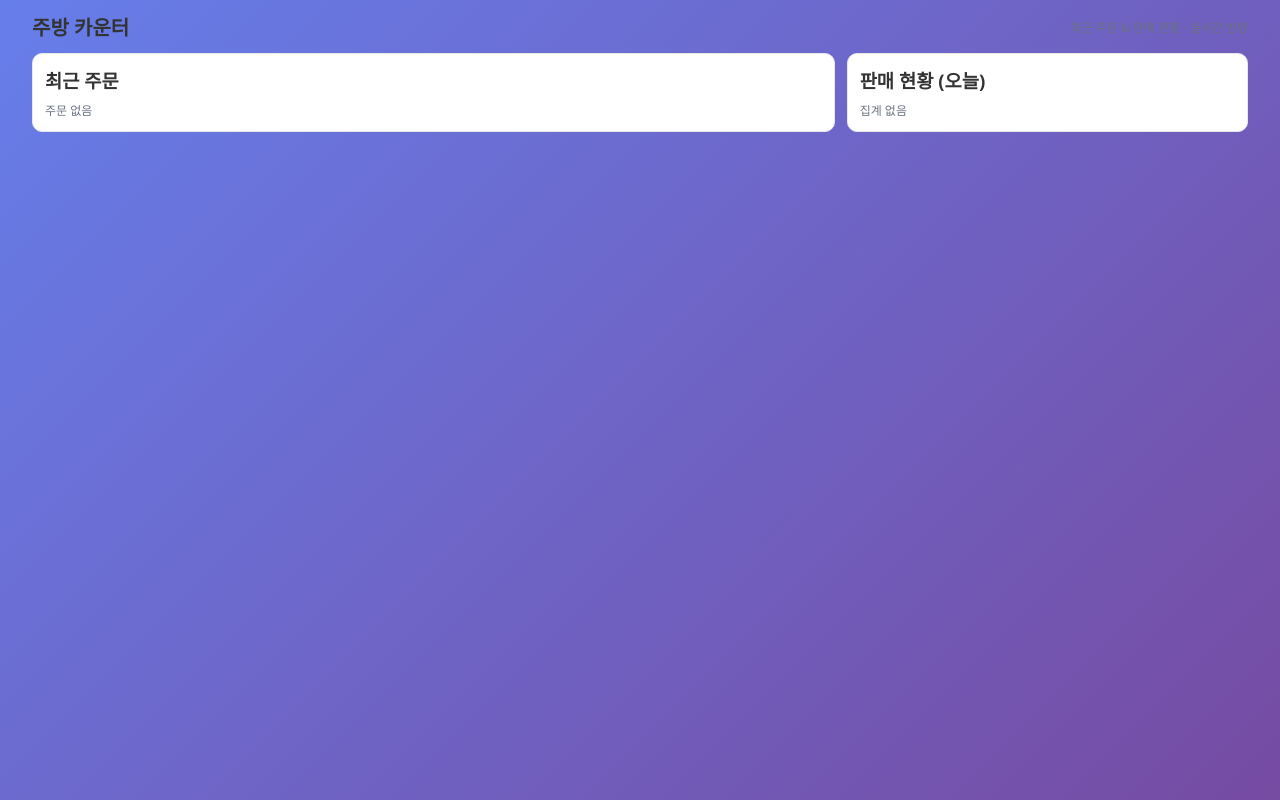
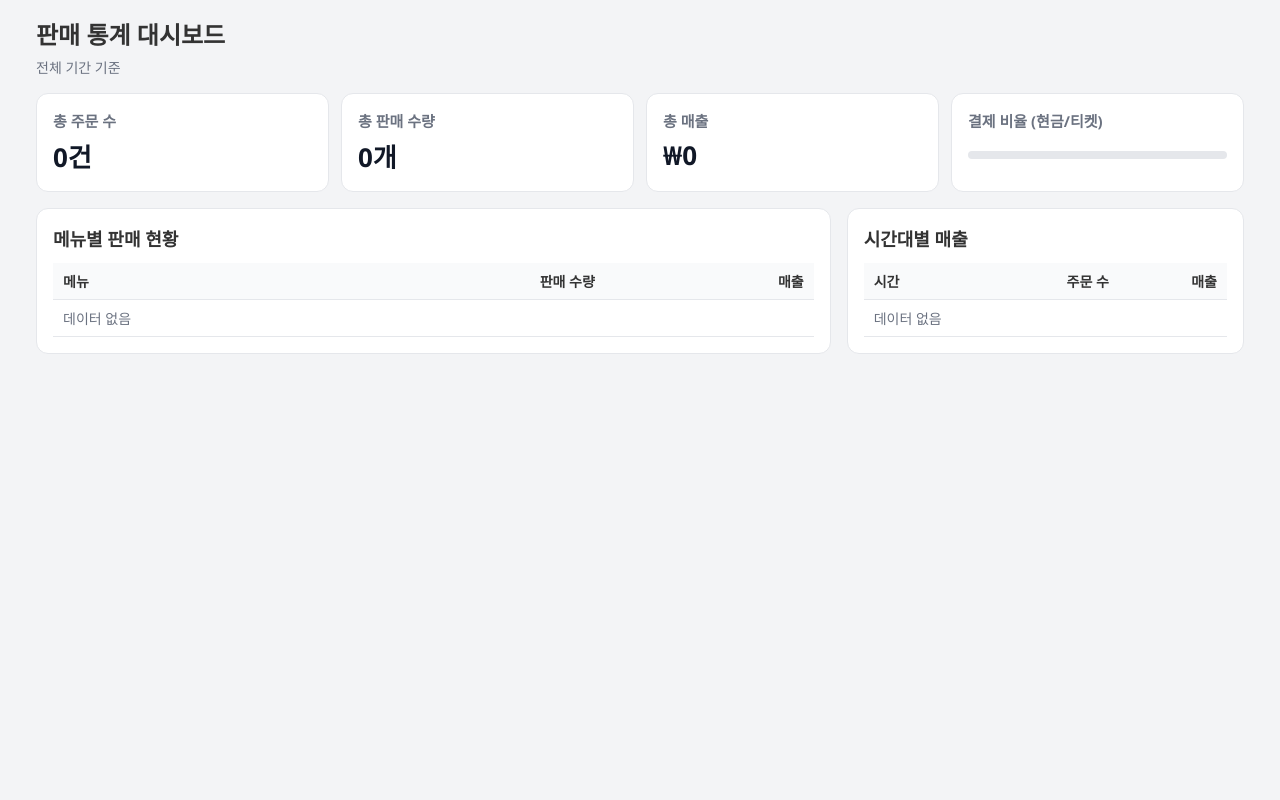
Before and after one commit to rlagycks/bazaar_kiosk, a Django app: template orders/templates/orders/b1_counter.html in a window 1280 px wide. Run offline with Django 4.2, Linux system fonts and the light colour scheme; the template is opened without the code that fills it, so the values that code supplies are empty; parts of the project's set-up code (start-up, migrations or seed data) failed here and were passed over; some libraries are stand-ins or nearby versions.

Commit message:
feat : 주방 카운터 -> 통계 페이지로 수정

```diff
--- a/orders/templates/orders/b1_counter.html
+++ b/orders/templates/orders/b1_counter.html
@@ -4,327 +4,181 @@
 <head>
   <meta charset="utf-8" />
   <meta name="viewport" content="width=device-width,initial-scale=1" />
-  <title>주방 카운터</title>
+  <title>판매 통계 대시보드</title>
   <link rel="stylesheet" href="{% static 'orders/ui/styles.css' %}">
   <style>
-    .wrap{max-width:1240px;margin:0 auto;padding:12px;}
-    .hdr{display:flex;justify-content:space-between;align-items:center;margin-bottom:12px}
-    .hdr h2{margin:0;font-size:20px}
-    .layout{display:grid;grid-template-columns:2fr 1fr;gap:12px}
-    @media (max-width:960px){.layout{grid-template-columns:1fr;}}
-    .panel{background:#fff;border:1px solid var(--color-border,#e5e7eb);border-radius:10px;padding:12px}
-    .title{font-weight:700;margin:0 0 8px 0}
-    .order{border-bottom:1px solid #e5e7eb;padding:12px 0 10px 0}
-    .order-head{display:flex;justify-content:space-between;gap:12px;align-items:flex-start}
-    .row{display:flex;justify-content:space-between;gap:8px;align-items:center}
-    .muted{color:#6b7280;font-size:12px}
-    .badge{display:inline-block;font-size:12px;padding:2px 8px;border-radius:9999px;border:1px solid #d1d5db;background:#fff}
-    .badge.ready{background:#10b981;color:#fff;border-color:#10b981}
-    .badge.prep{background:#f59e0b;color:#fff;border-color:#f59e0b}
-    .badge.pay{margin-left:6px}
-    .badge.pay.cash{background:#111827;color:#fff;border-color:#111827}
-    .badge.pay.ticket{background:#4338ca;color:#fff;border-color:#4338ca}
-    .badge.pay.combo{background:#2563eb;color:#fff;border-color:#2563eb}
-    .num{font-variant-numeric:tabular-nums}
-    .order-total{margin:6px 0 4px 0;font-weight:600;}
-    .cancel-btn{background:transparent;border:none;color:#9ca3af;font-size:20px;line-height:1;cursor:pointer;padding:0 4px;}
-    .cancel-btn:hover{color:#ef4444;}
-    .cancel-btn:disabled{opacity:0.35;cursor:not-allowed;}
+    body{background:#f3f4f6;}
+    .wrap{max-width:1240px;margin:0 auto;padding:16px;}
+    .hdr{display:flex;flex-direction:column;gap:6px;margin-bottom:16px;}
+    .hdr h2{margin:0;font-size:24px;}
+    .muted{color:#6b7280;font-size:14px;}
+    .grid-summary{display:grid;grid-template-columns:repeat(auto-fit,minmax(220px,1fr));gap:12px;margin-bottom:16px;}
+    .summary-card{background:#fff;border:1px solid #e5e7eb;border-radius:12px;padding:16px;display:flex;flex-direction:column;gap:6px;}
+    .summary-card h3{margin:0;font-size:15px;color:#6b7280;}
+    .summary-value{font-size:26px;font-weight:700;color:#111827;}
+    .layout{display:grid;grid-template-columns:2fr 1fr;gap:16px;}
+    @media (max-width:980px){.layout{grid-template-columns:1fr;}}
+    .panel{background:#fff;border:1px solid #e5e7eb;border-radius:12px;padding:16px;}
+    .panel h3{margin:0 0 12px 0;font-size:18px;}
+    table{width:100%;border-collapse:collapse;}
+    th,td{padding:8px 10px;border-bottom:1px solid #e5e7eb;text-align:left;font-size:14px;}
+    th{background:#f9fafb;font-weight:600;}
+    .text-right{text-align:right;}
+    .chips{display:flex;flex-wrap:wrap;gap:8px;}
+    .chip{background:#eef2ff;color:#3730a3;border-radius:999px;padding:6px 12px;font-weight:600;}
+    .ratio-bar{height:8px;background:#e5e7eb;border-radius:999px;overflow:hidden;margin-top:8px;}
+    .ratio-fill{height:100%;background:#2563eb;}
   </style>
 </head>
 <body>
   <div class="wrap">
-    <div class="hdr">
-      <h2>주방 카운터</h2>
-      <div class="muted">최근 주문 & 판매 현황 · 실시간 반영</div>
-    </div>
+    <header class="hdr">
+      <h2>판매 통계 대시보드</h2>
+      <div class="muted" id="periodLabel">전체 기간 기준</div>
+    </header>
+
+    <section class="grid-summary">
+      <div class="summary-card">
+        <h3>총 주문 수</h3>
+        <div class="summary-value" id="summaryOrders">0건</div>
+      </div>
+      <div class="summary-card">
+        <h3>총 판매 수량</h3>
+        <div class="summary-value" id="summaryItems">0개</div>
+      </div>
+      <div class="summary-card">
+        <h3>총 매출</h3>
+        <div class="summary-value" id="summaryRevenue">₩0</div>
+      </div>
+      <div class="summary-card">
+        <h3>결제 비율 (현금/티켓)</h3>
+        <div class="chips" id="paymentChips"></div>
+        <div class="ratio-bar">
+          <div class="ratio-fill" id="paymentRatioFill" style="width:0%;"></div>
+        </div>
+      </div>
+    </section>
 
     <div class="layout">
-      <!-- 좌: 최근 주문 -->
       <section class="panel">
-        <h3 class="title">최근 주문</h3>
-        <div id="recent"></div>
+        <h3>메뉴별 판매 현황</h3>
+        <table>
+          <thead>
+            <tr>
+              <th>메뉴</th>
+              <th class="text-right">판매 수량</th>
+              <th class="text-right">매출</th>
+            </tr>
+          </thead>
+          <tbody id="menuTableBody">
+            <tr><td colspan="3" class="muted">데이터 없음</td></tr>
+          </tbody>
+        </table>
       </section>
 
-      <!-- 우: 판매 현황 -->
       <aside class="panel">
-        <h3 class="title">판매 현황 (오늘)</h3>
-        <div id="stats"></div>
+        <h3>시간대별 매출</h3>
+        <table>
+          <thead>
+            <tr>
+              <th>시간</th>
+              <th class="text-right">주문 수</th>
+              <th class="text-right">매출</th>
+            </tr>
+          </thead>
+          <tbody id="hourlyTableBody">
+            <tr><td colspan="3" class="muted">데이터 없음</td></tr>
+          </tbody>
+        </table>
       </aside>
     </div>
   </div>
 
-  <script src="https://cdn.jsdelivr.net/npm/@supabase/supabase-js@2"></script>
   <script>
-    const SUPABASE_URL = "{{ supabase_url|default:'' }}";
-    const SUPABASE_ANON_KEY = "{{ supabase_anon_key|default:'' }}";
     const KRW = n => (Number(n)||0).toLocaleString('ko-KR');
-    const getCookie = (name)=>{
-      const m=document.cookie.match('(^|;)\\s*'+name+'\\s*=\\s*([^;]+)');
-      return m?decodeURIComponent(m.pop()):'';
-    };
-    const CSRF = getCookie('csrftoken');
-    const ORDER_STATUS_URL = "{% url 'orders:order-status' 0 %}";
-    const ORDER_DETAIL_URL = "{% url 'orders:order-detail' 0 %}";
-    const ORDERS_URL = "{% url 'orders:orders-collection' %}" + "?floor=B1&types=DINE_IN,TAKEOUT&limit=80";
-    const AUTO_MS = 5000;
-    const RECENT_LIMIT = 50;
-    const STATS_REFRESH_MS = 30 * 60 * 1000;
-    const ORDER_STORE = new Map();
-    const ORDER_REFRESH_QUEUE = new Set();
-    let supabaseClient = null;
-    let realtimeChannel = null;
-    let realtimeEnabled = false;
-    let pollTimer = null;
-
     async function getJSON(url){
-      const r=await fetch(url,{credentials:'same-origin'});
-      if(!r.ok) throw new Error('HTTP '+r.status);
-      return r.json();
-    }
-
-    async function patchJSON(url, data){
-      const r = await fetch(url,{
-        method:'PATCH',
-        credentials:'same-origin',
-        headers:{
-          'Content-Type':'application/json',
-          'X-CSRFToken': CSRF || ''
-        },
-        body: JSON.stringify(data||{})
-      });
+      const r = await fetch(url,{credentials:'same-origin'});
       if(!r.ok){
-        const txt = await r.text().catch(()=> '');
-        throw new Error(txt || ('HTTP '+r.status));
+        const text = await r.text().catch(()=> '');
+        throw new Error(text || ('HTTP '+r.status));
       }
       return r.json();
     }
 
-    function upsertOrder(order){
-      if (!order || order.status === 'CANCELLED'){
-        if (order && ORDER_STORE.has(order.id)){
-          ORDER_STORE.delete(order.id);
-        }
+    function renderSummary(summary){
+      document.getElementById('summaryOrders').textContent = (summary.orders||0) + '건';
+      document.getElementById('summaryItems').textContent = (summary.items||0) + '개';
+      document.getElementById('summaryRevenue').textContent = '₩' + KRW(summary.revenue||0);
+    }
+
+    function renderPayment(payment){
+      const chips = document.getElementById('paymentChips');
+      const ratioFill = document.getElementById('paymentRatioFill');
+      const total = (payment.cash||0) + (payment.ticket||0);
+      const cashPercent = total ? Math.round((payment.cash||0)/total*100) : 0;
+      const ticketPercent = 100 - cashPercent;
+      chips.innerHTML = `
+        <span class="chip">현금 ₩${KRW(payment.cash||0)} (${cashPercent}%)</span>
+        <span class="chip">티켓 ₩${KRW(payment.ticket||0)} (${ticketPercent}%)</span>
+      `;
+      ratioFill.style.width = cashPercent + '%';
+    }
+
+    function renderMenu(menu){
+      const body = document.getElementById('menuTableBody');
+      if(!menu.length){
+        body.innerHTML = '<tr><td colspan="3" class="muted">데이터 없음</td></tr>';
         return;
       }
-      ORDER_STORE.set(order.id, order);
+      body.innerHTML = menu.map(row=>`
+        <tr>
+          <td>${row.name}</td>
+          <td class="text-right">${KRW(row.qty||0)}</td>
+          <td class="text-right">₩${KRW(row.amount||0)}</td>
+        </tr>
+      `).join('');
     }
 
-    function renderRecent(){
-      const list = Array.from(ORDER_STORE.values())
-        .filter(o => o.status !== 'CANCELLED')
-        .sort((a,b)=> new Date(b.created_at).getTime() - new Date(a.created_at).getTime())
-        .slice(0, RECENT_LIMIT);
-      let html = '';
-      for (const o of list){
-        const orderNo = o.order_no ? ('#'+o.order_no) : '-';
-        const flags = [];
-        if (o.table) flags.push('테이블 ' + (o.table.number || o.table.id));
-        if (o.is_takeout || o.order_type === 'TAKEOUT') flags.push('포장');
-        const title = flags.length ? flags.join(' · ') : '주문';
-        const items = (o.items||[]).map(i => i.menu_item_name + '×' + i.qty).join(', ');
-        const total = '₩'+KRW(o.total_price||0);
-        const cashAmt = Number(o.received_cash_amount||0);
-        const ticketAmt = Number(o.received_ticket_amount||0);
-        const gotParts = [];
-        if(cashAmt){ gotParts.push('현금 ₩'+KRW(cashAmt)); }
-        if(ticketAmt){ gotParts.push('티켓 ₩'+KRW(ticketAmt)); }
-        const got = gotParts.length ? gotParts.join(' + ') : ((o.received_amount!=null) ? ('₩'+KRW(o.received_amount)) : '-');
-        const changeValue = (o.change_amount!=null) ? Math.max(0, o.change_amount) : null;
-        const chg   = (changeValue!=null) ? ('₩'+KRW(changeValue)) : '-';
-        const statusClass = (o.status==='READY') ? 'ready' : 'prep';
-        const statusName  = (o.status==='READY') ? '준비완료' : '준비중';
-        let payBadgeCls = 'badge pay cash';
-        let payLabel = '현금';
-        if(o.payment_method === 'TICKET'){
-          payBadgeCls = 'badge pay ticket';
-          payLabel = '티켓';
-        }else if(o.payment_method === 'CASH_TICKET'){
-          payBadgeCls = 'badge pay combo';
-          payLabel = '현금+티켓';
+    function renderHourly(hourly){
+      const body = document.getElementById('hourlyTableBody');
+      if(!hourly.length){
+        body.innerHTML = '<tr><td colspan="3" class="muted">데이터 없음</td></tr>';
+        return;
+      }
+      body.innerHTML = hourly.map(row=>`
+        <tr>
+          <td>${row.hour || '-'}</td>
+          <td class="text-right">${row.orders||0}</td>
+          <td class="text-right">₩${KRW(row.revenue||0)}</td>
+        </tr>
+      `).join('');
+    }
+
+    async function loadDashboard(){
+      try{
+        const data = await getJSON("{% url 'orders:stats-dashboard' %}");
+        const period = data.period || {};
+        const labelParts = [];
+        if(period.start_date || period.end_date){
+          labelParts.push([period.start_date, period.end_date].filter(Boolean).join(' ~ '));
+        }else{
+          labelParts.push('전체 기간');
         }
-        const cancelBtn = (o.status !== 'READY')
-          ? '<button class="cancel-btn" onclick="cancelOrder('+o.id+')">×</button>'
-          : '';
-
-        html += ''
-          + '<div class="order">'
-          +   '<div class="order-head">'
-          +     '<div><strong>['+orderNo+'] '+title+'</strong> '
-          +       '<span class="badge '+statusClass+'">'+statusName+'</span>'
-          +       '<span class="'+payBadgeCls+'">'+payLabel+'</span>'
-          +     '</div>'
-          +     cancelBtn
-          +   '</div>'
-          +   '<div class="muted">'+items+'</div>'
-          +   '<div class="muted">총액: '+total+' · 받은돈: '+got+' · 거스름돈: '+chg+'</div>'
-          + '</div>';
-      }
-      document.getElementById('recent').innerHTML = html || '<div class="muted">주문 없음</div>';
-      if (ORDER_STORE.size > RECENT_LIMIT * 3){
-        const keep = new Set(list.map(o=>o.id));
-        for (const id of Array.from(ORDER_STORE.keys())){
-          if (!keep.has(id)){
-            ORDER_STORE.delete(id);
-          }
+        if(period.floor){
+          labelParts.push('층: ' + period.floor);
         }
+        document.getElementById('periodLabel').textContent = labelParts.join(' · ') + ' 기준';
+        renderSummary(data.summary || {});
+        renderPayment(data.payment || {});
+        renderMenu(data.menu || []);
+        renderHourly(data.hourly || []);
+      }catch(e){
+        console.error('통계 로드 실패', e);
       }
     }
 
-    function replaceRecent(list){
-      ORDER_STORE.clear();
-      list.forEach(order=> upsertOrder(order));
-      renderRecent();
-    }
-
-    async function loadRecent(){
-      try{
-        const d = await getJSON(ORDERS_URL);
-        const list = (d.results || []).filter(o => o.status !== 'CANCELLED');
-        replaceRecent(list);
-      }catch(e){
-        document.getElementById('recent').innerHTML = '<div class="muted">최근 주문 로드 실패</div>';
-      }
-    }
-
-    async function loadStats(){
-      const url = "{% url 'orders:stats-menu-counts' %}" + "?floor=B1";
-      try{
-        const d = await getJSON(url);
-        const items = d.items || [];
-        let html = '';
-        for (let i=0;i<items.length;i++){
-          const r = items[i];
-          html += ''
-            + '<div class="row" style="border-bottom:1px solid #e5e7eb;padding:8px 0">'
-            +   '<div>'+ r.name +'</div>'
-            +   '<div class="num">'+ r.qty +'개 · ₩'+ KRW(r.amount||0) +'</div>'
-            + '</div>';
-        }
-        document.getElementById('stats').innerHTML = html || '<div class="muted">집계 없음</div>';
-      }catch(e){
-        document.getElementById('stats').innerHTML = '<div class="muted">집계 로드 실패</div>';
-      }
-    }
-
-    async function refreshOrder(orderId){
-      if(!orderId) return;
-      try{
-        const res = await fetch(ORDER_DETAIL_URL.replace('/0/','/'+orderId+'/'), {credentials:'same-origin'});
-        if (res.status === 404){
-          ORDER_STORE.delete(orderId);
-          renderRecent();
-          return;
-        }
-        if(!res.ok){
-          throw new Error('HTTP '+res.status);
-        }
-        const order = await res.json();
-        upsertOrder(order);
-        renderRecent();
-      }catch(e){
-        console.error('단건 주문 갱신 실패', e);
-      }
-    }
-
-    function queueOrderRefresh(orderId){
-      if(!orderId) return;
-      if(ORDER_REFRESH_QUEUE.has(orderId)) return;
-      ORDER_REFRESH_QUEUE.add(orderId);
-      setTimeout(()=>{
-        ORDER_REFRESH_QUEUE.delete(orderId);
-        refreshOrder(orderId);
-      }, 120);
-    }
-
-    function handleOrderEvent(payload){
-      const targetId = (payload.new && payload.new.id) || (payload.old && payload.old.id);
-      if (payload.eventType === 'DELETE'){
-        if (targetId){
-          ORDER_STORE.delete(targetId);
-          renderRecent();
-        }
-        return;
-      }
-      queueOrderRefresh(targetId);
-    }
-
-    function handleOrderItemEvent(payload){
-      const orderId = (payload.new && payload.new.order_id) || (payload.old && payload.old.order_id);
-      queueOrderRefresh(orderId);
-    }
-
-    function startPolling(){
-      if(realtimeEnabled) return;
-      if(pollTimer) clearInterval(pollTimer);
-      pollTimer = setInterval(loadRecent, AUTO_MS);
-    }
-
-    function stopPolling(){
-      if(pollTimer){
-        clearInterval(pollTimer);
-        pollTimer = null;
-      }
-    }
-
-    function initRealtime(){
-      if(!SUPABASE_URL || !SUPABASE_ANON_KEY || typeof window.supabase === "undefined"){
-        startPolling();
-        return;
-      }
-      try{
-        supabaseClient = window.supabase.createClient(SUPABASE_URL, SUPABASE_ANON_KEY);
-        realtimeChannel = supabaseClient.channel('b1-counter')
-          .on('postgres_changes',{event:'*',schema:'public',table:'orders_order'}, handleOrderEvent)
-          .on('postgres_changes',{event:'*',schema:'public',table:'orders_orderitem'}, handleOrderItemEvent);
-        realtimeChannel.subscribe((status)=>{
-          if(status === 'SUBSCRIBED'){
-            realtimeEnabled = true;
-            stopPolling();
-          }
-        });
-        setTimeout(()=>{
-          if(!realtimeEnabled){
-            startPolling();
-          }
-        }, 2000);
-      }catch(e){
-        console.error('Supabase realtime init 실패', e);
-        startPolling();
-      }
-    }
-
-    async function cancelOrder(orderId){
-      if(!orderId) return;
-      if(!confirm('이 주문을 취소할까요?')) return;
-      try{
-        await patchJSON(ORDER_STATUS_URL.replace('/0/','/'+orderId+'/'), {status:'CANCELLED'});
-        queueOrderRefresh(orderId);
-      }catch(e){
-        alert('취소 실패: '+e.message);
-      }
-    }
-    window.cancelOrder = cancelOrder;
-
-    document.addEventListener('DOMContentLoaded', function(){
-      loadRecent();
-      loadStats();
-      initRealtime();
-      setInterval(loadStats, STATS_REFRESH_MS);
-    });
-
-    document.addEventListener('visibilitychange', ()=>{
-      if(document.hidden){
-        stopPolling();
-      }else if(!realtimeEnabled){
-        startPolling();
-      }
-    });
-
-    window.addEventListener('beforeunload', ()=>{
-      if(supabaseClient && realtimeChannel){
-        supabaseClient.removeChannel(realtimeChannel);
-      }
+    document.addEventListener('DOMContentLoaded', ()=>{
+      loadDashboard();
     });
   </script>
 </body>
--- a/orders/urls.py
+++ b/orders/urls.py
@@ -28,4 +28,5 @@ urlpatterns = [
     path("api/orders/items/<int:item_id>/progress", api.order_item_progress, name="order-item-progress"),
     path("api/kitchen/menu-summary", api.kitchen_menu_summary, name="kitchen-menu-summary"),
     path("api/stats/menu-counts",   api.stats_menu_counts,    name="stats-menu-counts"),
+    path("api/stats/dashboard",     api.stats_dashboard,      name="stats-dashboard"),
 ]
--- a/orders/views/api.py
+++ b/orders/views/api.py
@@ -7,9 +7,11 @@ from django.views.decorators.http import require_http_methods
 from django.views.decorators.csrf import csrf_exempt  # 개발 편의. 운영 전 제거 권장.
 from django.views.decorators.cache import cache_page
 from django.db import transaction
-from django.db.models import Sum, F, IntegerField
+from django.db.models import Sum, F, IntegerField, Count
+from django.db.models.functions import TruncHour
 from django.utils import timezone
 from functools import lru_cache
+from datetime import datetime
 
 from orders.models import (
     FloorChoices, PaymentMethod, OrderType, OrderStatus, OrderSource,
@@ -76,6 +78,33 @@ def _order_base_queryset():
         Order.objects.select_related("table")
         .prefetch_related("items", "items__menu_item")
     )
+
+
+def _parse_date(date_str: str | None) -> datetime | None:
+    if not date_str:
+        return None
+    try:
+        return datetime.strptime(date_str, "%Y-%m-%d")
+    except ValueError:
+        return None
+
+
+def _date_limits(request: HttpRequest):
+    start = _parse_date(request.GET.get("start_date"))
+    end = _parse_date(request.GET.get("end_date"))
+    start_date = start.date() if start else None
+    end_date = end.date() if end else None
+    return start_date, end_date
+
+
+def _filtered_orders(request: HttpRequest):
+    start_date, end_date = _date_limits(request)
+    qs = Order.objects.filter(status__in=[OrderStatus.PREPARING, OrderStatus.READY])
+    if start_date:
+        qs = qs.filter(created_at__date__gte=start_date)
+    if end_date:
+        qs = qs.filter(created_at__date__lte=end_date)
+    return qs, start_date, end_date
 
 
 @lru_cache(maxsize=128)
@@ -457,3 +486,104 @@ def order_detail(request: HttpRequest, order_id: int):
     except Order.DoesNotExist:
         raise Http404("주문이 존재하지 않습니다.")
     return JsonResponse(_serialize_order(order), status=200)
+
+
+@require_http_methods(["GET"])
+def stats_dashboard(request: HttpRequest):
+    orders_qs, start_date, end_date = _filtered_orders(request)
+    floor = (request.GET.get("floor") or "").upper()
+    if floor:
+        if floor not in FloorChoices.values:
+            return HttpResponseBadRequest("유효하지 않은 floor 값입니다.")
+        orders_qs = orders_qs.filter(floor=floor)
+
+    items_filters = {
+        "order__status__in": [OrderStatus.PREPARING, OrderStatus.READY],
+    }
+    if start_date:
+        items_filters["order__created_at__date__gte"] = start_date
+    if end_date:
+        items_filters["order__created_at__date__lte"] = end_date
+    if floor:
+        items_filters["order__floor"] = floor
+
+    totals = orders_qs.aggregate(
+        total_revenue=Sum("total_price"),
+        cash_total=Sum("received_cash_amount"),
+        ticket_total=Sum("received_ticket_amount"),
+        order_count=Count("id"),
+    )
+    total_orders = totals.get("order_count") or 0
+    total_revenue = totals.get("total_revenue") or 0
+    cash_total = totals.get("cash_total") or 0
+    ticket_total = totals.get("ticket_total") or 0
+
+    items_qs = OrderItem.objects.filter(**items_filters)
+    item_totals = items_qs.aggregate(
+        item_count=Sum("qty"),
+        item_revenue=Sum(F("qty") * F("unit_price"), output_field=IntegerField()),
+    )
+    total_items = item_totals.get("item_count") or 0
+
+    menu_breakdown = list(
+        items_qs.values("menu_item__name")
+        .annotate(
+            qty=Sum("qty"),
+            amount=Sum(F("qty") * F("unit_price"), output_field=IntegerField()),
+        )
+        .order_by("-qty", "menu_item__name")
+    )
+
+    hourly = list(
+        orders_qs.annotate(hour=TruncHour("created_at"))
+        .values("hour")
+        .annotate(
+            orders=Count("id"),
+            revenue=Sum("total_price"),
+        )
+        .order_by("hour")
+    )
+    for row in hourly:
+        hour = row["hour"]
+        row["hour_label"] = hour.astimezone(timezone.get_current_timezone()).strftime("%H:%M") if hour else ""
+        row["orders"] = row["orders"] or 0
+        row["revenue"] = row["revenue"] or 0
+
+    total_payment = cash_total + ticket_total
+    payment_breakdown = {
+        "cash": cash_total,
+        "ticket": ticket_total,
+        "cash_ratio": float(cash_total) / total_payment if total_payment else 0.0,
+        "ticket_ratio": float(ticket_total) / total_payment if total_payment else 0.0,
+    }
+
+    response = {
+        "period": {
+            "start_date": start_date.isoformat() if start_date else None,
+            "end_date": end_date.isoformat() if end_date else None,
+            "floor": floor or None,
+        },
+        "summary": {
+            "orders": total_orders,
+            "items": total_items,
+            "revenue": total_revenue,
+        },
+        "payment": payment_breakdown,
+        "menu": [
+            {
+                "name": row["menu_item__name"],
+                "qty": row["qty"],
+                "amount": row["amount"] or 0,
+            }
+            for row in menu_breakdown
+        ],
+        "hourly": [
+            {
+                "hour": row["hour_label"],
+                "orders": row["orders"],
+                "revenue": row["revenue"],
+            }
+            for row in hourly
+        ],
+    }
+    return JsonResponse(response, status=200)
```
